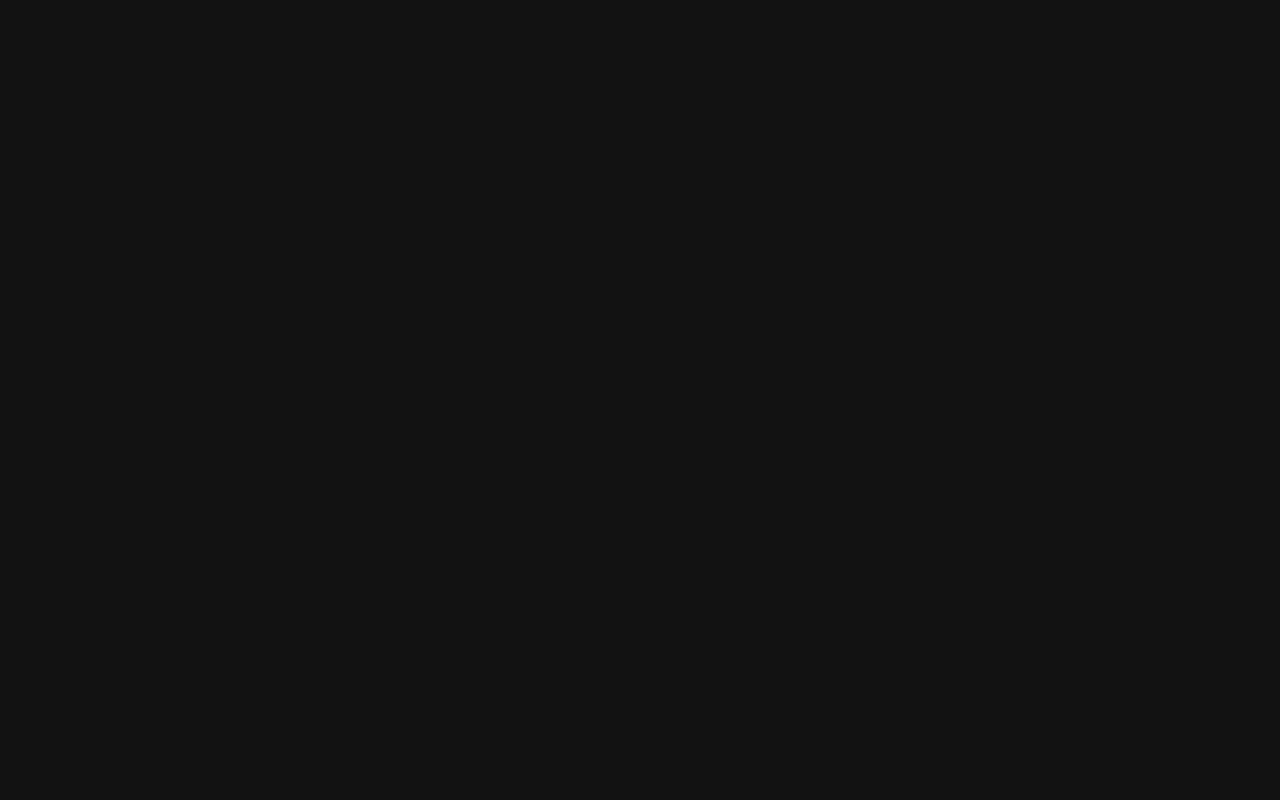
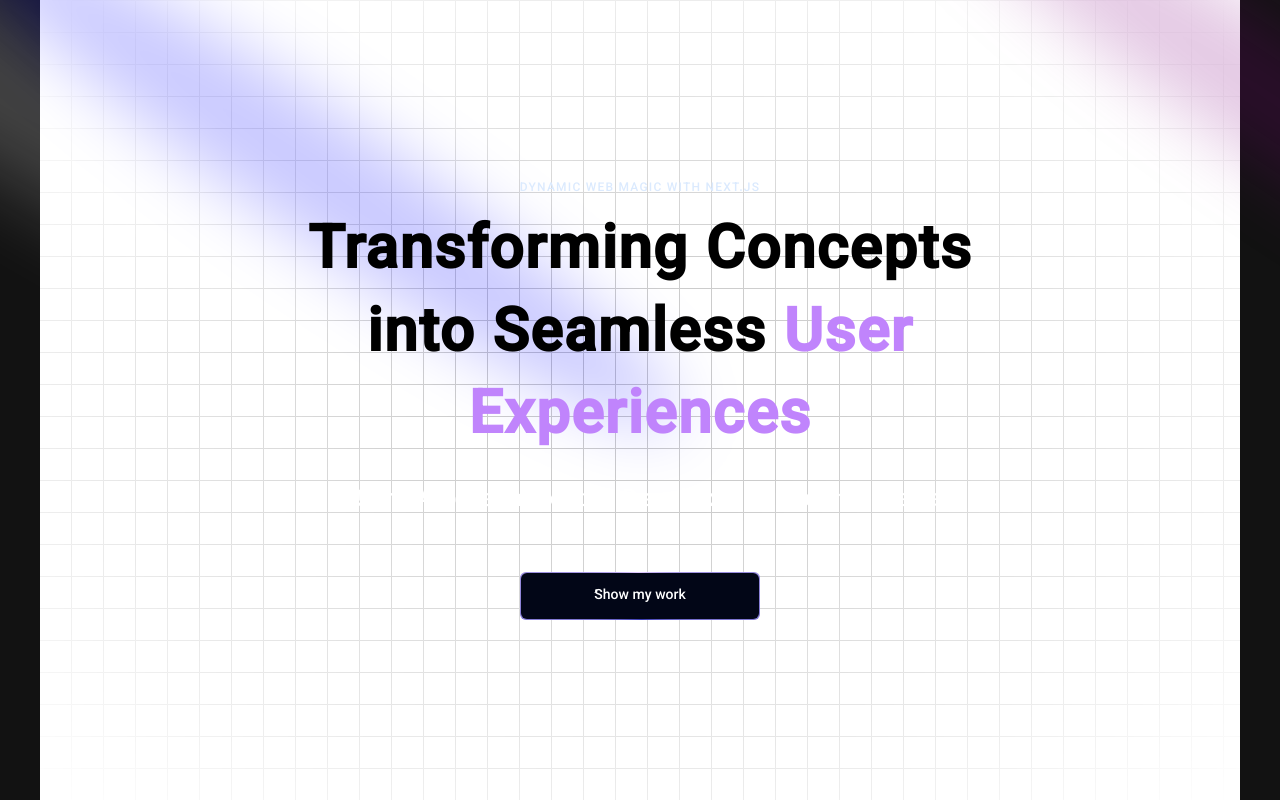
Before and after one commit to alireza-asgharii/portfolio, a Next.js app: page / in a window 1280 px wide. Built offline with nearby package versions, Linux system fonts and the light colour scheme.

Commit message:
💄 Create Here section

```diff
--- a/src/app/page.tsx
+++ b/src/app/page.tsx
@@ -1,3 +1,5 @@
+import HomePage from "@/components/template/HomePage/HomePage";
+
 export default function Home() {
-  return <div></div>;
+  return <HomePage />;
 }
--- /dev/null
+++ b/src/components/template/HomePage/Hero.tsx
@@ -0,0 +1,42 @@
+import { GridBackground } from "@/components/ui/GridBackground";
+import MagicButton from "@/components/ui/MagicButton";
+import { Spotlight } from "@/components/ui/Spotlight";
+import { TextGenerateEffect } from "@/components/ui/text-generate-effect";
+
+const Hero = () => {
+  return (
+    <div className="h-screen flex justify-center items-center">
+      <div>
+        <Spotlight
+          className="-top-40 -left-10 md:-left-32 md:-top-20 h-screen"
+          fill="white"
+        />
+        <Spotlight
+          className="h-[80vh] w-[50vw] top-10 left-full"
+          fill="purple"
+        />
+        <Spotlight className="left-80 top-28 h-[80vh] w-[50vw]" fill="blue" />
+      </div>
+      <GridBackground>
+        <div className="flex justify-center z-10 my-10">
+          <div className="flex flex-col justify-center items-center max-w-[89vw] md:max-w-2xl lg:max-w-[60vw]">
+            <h2 className="uppercase tracking-widest text-xs text-blue-100 text-center max-w-80">
+              Dynamic Web Magic with Next.js
+            </h2>
+            <TextGenerateEffect
+              className="text-center text-[40px] md:text-5xl lg:text-6xl"
+              words="Transforming Concepts into Seamless User Experiences"
+            />
+            <p className="mt-6 font-light text-center md:tracking-wider mb-4 text-sm md:text-lg lg:text-2xl">
+              Hi! I&apos;m Alireza, a Next.js Developer based in Croatia.
+            </p>
+
+            <MagicButton outherClassName="mt-10" title="ُShow my work" />
+          </div>
+        </div>
+      </GridBackground>
+    </div>
+  );
+};
+
+export default Hero;
--- /dev/null
+++ b/src/components/template/HomePage/HomePage.tsx
@@ -0,0 +1,11 @@
+import Hero from "./Hero";
+
+const HomePage = () => {
+  return (
+    <div className="w-full">
+      <Hero />
+    </div>
+  );
+};
+
+export default HomePage;
--- /dev/null
+++ b/src/components/ui/GridBackground.tsx
@@ -0,0 +1,14 @@
+import React from "react";
+
+type props = {
+  children: React.ReactNode;
+};
+
+export function GridBackground({ children }: props) {
+  return (
+    <div className="h-screen w-full dark:bg-primaryColor bg-white  dark:bg-grid-white/[0.04] bg-grid-black/[0.2] relative flex items-center justify-center">
+      <div className="absolute pointer-events-none inset-0 flex items-center justify-center dark:bg-primaryColor bg-white [mask-image:radial-gradient(ellipse_at_center,transparent_20%,black)]" />
+      {children}
+    </div>
+  );
+}
--- /dev/null
+++ b/src/components/ui/MagicButton.tsx
@@ -0,0 +1,21 @@
+import React from "react";
+
+type props = {
+  title: string;
+  outherClassName?: string;
+};
+
+const MagicButton = ({ title, outherClassName }: props) => {
+  return (
+    <button
+      className={`relative inline-flex md:w-60 h-12 overflow-hidden rounded-md p-[1px]  ${outherClassName}`}
+    >
+      <span className="absolute inset-[-1000%] animate-[spin_2s_linear_infinite] bg-[conic-gradient(from_90deg_at_50%_50%,#E2CBFF_0%,#393BB2_50%,#E2CBFF_100%)]" />
+      <span className="inline-flex h-full w-full cursor-pointer items-center justify-center rounded-md bg-slate-950 px-7 py-1 text-sm font-medium text-white backdrop-blur-3xl">
+        {title}
+      </span>
+    </button>
+  );
+};
+
+export default MagicButton;
--- /dev/null
+++ b/src/components/ui/Spotlight.tsx
@@ -0,0 +1,56 @@
+import React from "react";
+import { cn } from "@/utils/cn";
+
+type SpotlightProps = {
+  className?: string;
+  fill?: string;
+};
+
+export const Spotlight = ({ className, fill }: SpotlightProps) => {
+  return (
+    <svg
+      className={cn(
+        "animate-spotlight pointer-events-none absolute z-[1]  h-[169%] w-[138%] lg:w-[84%] opacity-0",
+        className
+      )}
+      xmlns="http://www.w3.org/2000/svg"
+      viewBox="0 0 3787 2842"
+      fill="none"
+    >
+      <g filter="url(#filter)">
+        <ellipse
+          cx="1924.71"
+          cy="273.501"
+          rx="1924.71"
+          ry="273.501"
+          transform="matrix(-0.822377 -0.568943 -0.568943 0.822377 3631.88 2291.09)"
+          fill={fill || "white"}
+          fillOpacity="0.21"
+        ></ellipse>
+      </g>
+      <defs>
+        <filter
+          id="filter"
+          x="0.860352"
+          y="0.838989"
+          width="3785.16"
+          height="2840.26"
+          filterUnits="userSpaceOnUse"
+          colorInterpolationFilters="sRGB"
+        >
+          <feFlood floodOpacity="0" result="BackgroundImageFix"></feFlood>
+          <feBlend
+            mode="normal"
+            in="SourceGraphic"
+            in2="BackgroundImageFix"
+            result="shape"
+          ></feBlend>
+          <feGaussianBlur
+            stdDeviation="151"
+            result="effect1_foregroundBlur_1065_8"
+          ></feGaussianBlur>
+        </filter>
+      </defs>
+    </svg>
+  );
+};
--- /dev/null
+++ b/src/components/ui/text-generate-effect.tsx
@@ -0,0 +1,66 @@
+/* eslint-disable prefer-const */
+"use client";
+import { useEffect } from "react";
+import { motion, stagger, useAnimate } from "framer-motion";
+import { cn } from "@/utils/cn";
+
+export const TextGenerateEffect = ({
+  words,
+  className,
+  filter = true,
+  duration = 0.5,
+}: {
+  words: string;
+  className?: string;
+  filter?: boolean;
+  duration?: number;
+}) => {
+  const [scope, animate] = useAnimate();
+  let wordsArray = words.split(" ");
+  useEffect(() => {
+    animate(
+      "span",
+      {
+        opacity: 1,
+        filter: filter ? "blur(0px)" : "none",
+      },
+      {
+        duration: duration ? duration : 1,
+        delay: stagger(0.2),
+      }
+    );
+    // eslint-disable-next-line react-hooks/exhaustive-deps
+  }, [scope.current]);
+
+  const renderWords = () => {
+    return (
+      <motion.div ref={scope}>
+        {wordsArray.map((word, idx) => {
+          return (
+            <motion.span
+              key={word + idx}
+              className={`${
+                idx > 3 ? "text-purple-400" : "dark:text-white text-black"
+              }  opacity-0`}
+              style={{
+                filter: filter ? "blur(10px)" : "none",
+              }}
+            >
+              {word}{" "}
+            </motion.span>
+          );
+        })}
+      </motion.div>
+    );
+  };
+
+  return (
+    <div className={cn("font-bold", className)}>
+      <div className="mt-4">
+        <div className=" dark:text-white text-black leading-snug tracking-wide ">
+          {renderWords()}
+        </div>
+      </div>
+    </div>
+  );
+};
--- /dev/null
+++ b/src/utils/cn.tsx
@@ -0,0 +1,6 @@
+import { ClassValue, clsx } from "clsx";
+import { twMerge } from "tailwind-merge";
+
+export function cn(...inputs: ClassValue[]) {
+  return twMerge(clsx(inputs));
+}
```
